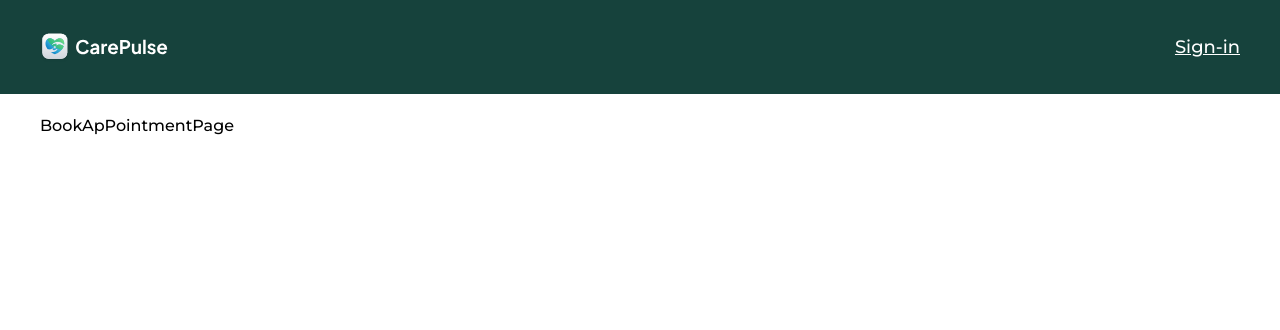
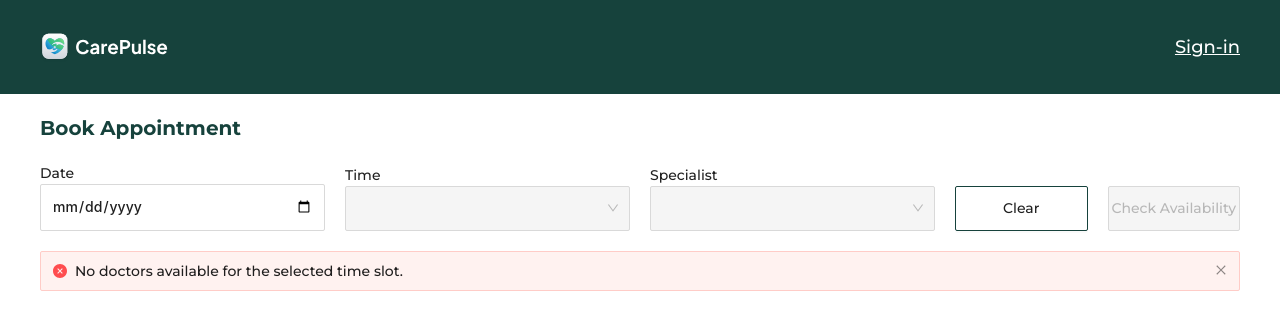
Before and after one commit to nimavisker1360/HealthCare_hospital, a Next.js app: page /book-appointment in a window 1280 px wide. Shown: the top 330 px of the page. Built offline with nearby package versions, Linux system fonts and the light colour scheme; no server answers.

Commit message:
Appointment Schedule

```diff
--- a/src/app/(private)/admin/doctors/_components/doctor-form.tsx
+++ b/src/app/(private)/admin/doctors/_components/doctor-form.tsx
@@ -52,6 +52,28 @@
       setLoading(false);
     }
   };
+
+  let selectedFilesList: any[] = [];
+
+  if (profilePicture && typeof profilePicture === "string") {
+    selectedFilesList = [
+      { url: profilePicture, thumbUrl: profilePicture, uid: profilePicture },
+    ];
+  }
+
+  if (profilePicture && typeof profilePicture === "object") {
+    selectedFilesList = [
+      {
+        uid: "-1",
+        url: URL.createObjectURL(profilePicture),
+        thumbUrl: URL.createObjectURL(profilePicture),
+      },
+    ];
+  }
+
+  if (!profilePicture) {
+    selectedFilesList = [];
+  }
   return (
     <div className="mt-5 ">
       <Form
@@ -144,11 +166,12 @@
         </Form.Item>
 
         <Form.Item label="Doctor Profile Picture" className="flex gap-5">
-          <Upload
+        <Upload
             listType="picture-card"
             beforeUpload={(file) => {
               setProfilePicture(file);
             }}
+            fileList={selectedFilesList}
           >
             <div className="span text-xs">
               {profilePicture ? "Change" : "Upload"} Profile Picture
--- a/src/app/(private)/admin/doctors/_components/doctors-table.tsx
+++ b/src/app/(private)/admin/doctors/_components/doctors-table.tsx
@@ -10,6 +10,7 @@
 function DoctorsTable({ doctors }: { doctors: IDoctor[] }) {
   const router = useRouter();
   const [loading, setLoading] = React.useState(false);
+
   const deleteDoctorHandler = async (id: string) => {
     try {
       setLoading(true);
--- a/src/app/(public)/book-appointment/page.tsx
+++ b/src/app/(public)/book-appointment/page.tsx
@@ -1,9 +1,108 @@
-import React from 'react'
+"use client";
+
+import PageTitle from "@/components/page-title";
+import { workHours, specializations } from "@/constants";
+import { IDoctor } from "@/interfaces";
+import { checkDoctorsAvailability } from "@/server-actions/appointments";
+import { Form, Input, Button, Select, message, Alert } from "antd";
+import dayjs from "dayjs";
+import React, { useState } from "react";
 
 const BookApPointmentPage = () => {
+  const [slotData, setSlotData] = React.useState({
+    date: "",
+    time: "",
+    specialist: "",
+  });
+  const [availableDoctors, setAvailableDoctors] = useState<IDoctor[]>([]);
+  const [loading, setLoading] = useState(false);
+  const [error, setError] = useState("");
+
+  const checkAvailabilityHandler = async () => {
+    try {
+      setLoading(true);
+      setError("");
+      const { success, data } = await checkDoctorsAvailability(slotData);
+
+      if (!success && !data.length) {
+        setError("no doctors available for the given slot");
+        setAvailableDoctors([]);
+      } else {
+        setAvailableDoctors(data);
+        console.log(data);
+      }
+    } catch (error: any) {
+      setAvailableDoctors([]);
+      message.error(error.message);
+    } finally {
+      setLoading(false);
+    }
+  };
+  const clearHandler = () => {
+    setSlotData({ date: "", time: "", specialist: "" });
+    setAvailableDoctors([]);
+  };
   return (
-    <div className='px-10 my-5'>BookApPointmentPage</div>
-  )
-}
+    <div className="px-10 my-5">
+      <PageTitle title="Book Appointment" />
+      <Form layout="vertical" className="mt-5">
+        <div className="grid grid-cols-4 gap-5 items-end">
+          <Form.Item label="Date">
+            <Input
+              type="date"
+              value={slotData.date}
+              onChange={(e) =>
+                setSlotData({ ...slotData, date: e.target.value })
+              }
+              min={dayjs().format("YYYY-MM-DD")}
+            />
+          </Form.Item>
 
-export default BookApPointmentPage
+          <Form.Item label="Time">
+            <Select
+              options={workHours}
+              value={slotData.time}
+              onChange={(value) => setSlotData({ ...slotData, time: value })}
+              disabled={!slotData.date}
+            />
+          </Form.Item>
+
+          <Form.Item label="Specialist">
+            <Select
+              options={specializations}
+              value={slotData.specialist}
+              onChange={(value) =>
+                setSlotData({ ...slotData, specialist: value })
+              }
+              disabled={!slotData.time}
+            />
+          </Form.Item>
+
+          <div className="grid grid-cols-2 gap-5">
+            <Button onClick={clearHandler}>Clear</Button>
+            <Button
+              disabled={!slotData.specialist}
+              type="primary"
+              onClick={checkAvailabilityHandler}
+              loading={loading}
+            >
+              Check Availability
+            </Button>
+          </div>
+        </div>
+      </Form>
+
+      {availableDoctors.length === 0 && (
+        <Alert
+          message="No doctors available for the selected time slot."
+          type="error"
+          showIcon
+          closable
+          className="mt-5"
+        />
+      )}
+    </div>
+  );
+};
+
+export default BookApPointmentPage;
--- a/src/custom-layouts/private/index.tsx
+++ b/src/custom-layouts/private/index.tsx
@@ -9,12 +9,11 @@
 import MenuItems from "./menu-items";
 
 const PrivateLayout = ({ children }: { children: React.ReactNode }) => {
-
   const [error, setError] = React.useState<string | null>(null);
   const [loading, setLoading] = React.useState<boolean>(false);
   const [showMenuItems, setShowMenuItems] = React.useState<boolean>(false);
   const { setCurrentUserData, currentUserData }: IUsersStore =
-  usersGlobalStore() as any;
+    usersGlobalStore() as any;
 
   const getUserData = async () => {
     try {
@@ -54,7 +53,7 @@
   return (
     <div>
       <div className="bg-primary text-white py-8 px-10 flex justify-between items-center">
-        <Link href="/admin/dashboard">
+        <Link href="/">
           <Image
             src="/assets/logo-full.svg"
             alt="logo"
@@ -63,13 +62,11 @@
           />
         </Link>
         <div className="flex gap-5 items-center">
-          <span className="text-white text-sm uppercase">{currentUserData?.name}</span>
+          <span className="text-white text-sm uppercase">
+            {currentUserData?.name}
+          </span>
 
-          <Button
-            ghost
-            size="small"
-            onClick={() => setShowMenuItems(true)}
-          >
+          <Button ghost size="small" onClick={() => setShowMenuItems(true)}>
             <Menu size={16} className="text-white" />
           </Button>
         </div>
@@ -81,11 +78,12 @@
       ) : (
         <div className="p-5">{children}</div>
       )}
-{showMenuItems &&(
-  <MenuItems showMenuItems ={showMenuItems} setShowMenuItems ={setShowMenuItems} />
-
-)}
-
+      {showMenuItems && (
+        <MenuItems
+          showMenuItems={showMenuItems}
+          setShowMenuItems={setShowMenuItems}
+        />
+      )}
     </div>
   );
 };
--- a/src/custom-layouts/private/menu-items.tsx
+++ b/src/custom-layouts/private/menu-items.tsx
@@ -1,5 +1,5 @@
 import React from "react";
-import { Button, Drawer, List, message } from "antd";
+import { Button, Drawer, message } from "antd";
 import {
   Banknote,
   CalendarClock,
--- /dev/null
+++ b/src/models/appointment-model.ts
@@ -0,0 +1,49 @@
+import mongoose from "mongoose";
+
+const appointmentSchema = new mongoose.Schema(
+  {
+    date: {
+      type: String,
+      required: true,
+    },
+    time: {
+      type: String,
+      required: true,
+    },
+    doctor: {
+      type: mongoose.Schema.Types.ObjectId,
+      ref: "doctors",
+      required: true,
+    },
+    patient: {
+      type: mongoose.Schema.Types.ObjectId,
+      ref: "patients", // todo: create patient model
+      required: true,
+    },
+    specialist: {
+      type: String,
+      required: true,
+    },
+    status: {
+      type: String,
+      enum: ["pending", "approved", "rejected"],
+      default: "approved",
+    },
+    fee: {
+      type: Number,
+      required: true,
+    },
+    paymentId : {
+      type: String,
+      required: true,
+    },
+  },
+  { timestamps: true }
+);
+
+if (mongoose.models && mongoose.models.appointments) {
+  delete mongoose.models.appointments;
+}
+
+const AppointmentModel = mongoose.model("appointments", appointmentSchema);
+export default AppointmentModel;
--- /dev/null
+++ b/src/server-actions/appointments.ts
@@ -0,0 +1,46 @@
+"use server";
+
+import AppointmentModel from "@/models/appointment-model";
+import DoctorModel from "@/models/doctor-model";
+import dayjs from "dayjs";
+
+export const checkDoctorsAvailability = async ({
+    date,
+    time,
+    specialist,
+  }: {
+    date: string;
+    time: string;
+    specialist: string;
+}) => {
+    try {
+        // get the doctor ids which are booked on the given date and time
+        const bookedDoctorIds = await AppointmentModel.find({
+          date,
+          time,
+          status: "approved",
+        }).distinct("doctor");
+
+
+    //get the doctors by eliminating the above ids and by checking the specialist
+    const availableDoctors = await DoctorModel.find({
+        _id: { $nin: bookedDoctorIds },
+        specializations: { $in: [specialist] },
+        workDays: { $in: [dayjs(date).format("dddd").toLowerCase()] },
+        startTime: { $lte: time },
+        endTime: { $gt: time },
+      });
+
+      console.log("Available Doctors: ", availableDoctors);
+
+      return {
+        success: true,
+        data: JSON.parse(JSON.stringify(availableDoctors)),
+      };
+    } catch (error: any) {
+      return {
+        success: false,
+        message: error.message,
+      };
+    }
+  };
```
Also changed, not shown: src/app/(public)/page.tsx (+0 -15 lines), src/server-actions/doctors.ts (+16 -0 lines).
